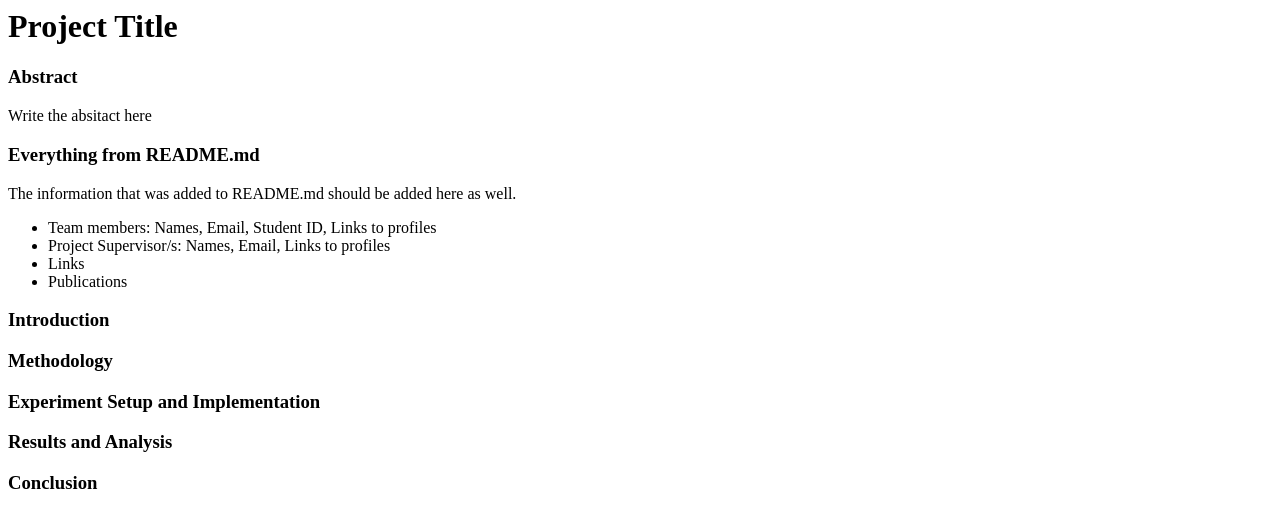
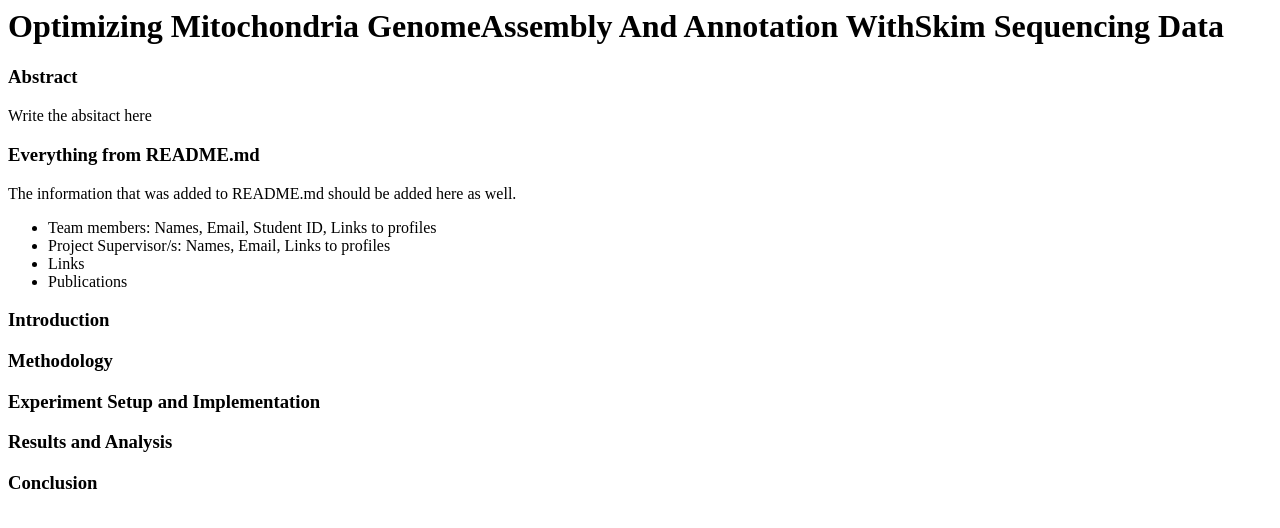
Before and after one commit to sathudeva7/e15-4yp-OptimizingMitochondriaGenomeAssemblyAndAnnotationWithSkimSequencingData, a plain HTML site: page docs/index.html in a window 1280 px wide. Drawn offline with Linux system fonts and the light colour scheme.

Commit message:
Update index.html

```diff
--- a/docs/index.html
+++ b/docs/index.html
@@ -1,10 +1,10 @@
 <html>
   <head>
-    <title>Project Title</title>
+    <title>FYP-Group06</title>
   </head>
 
   <body>
-    <h1>Project Title</h1>
+    <h1>Optimizing Mitochondria GenomeAssembly And Annotation WithSkim Sequencing Data</h1>
 
     <h3>Abstract</h3>
     <p>Write the absitact here</p>
```
